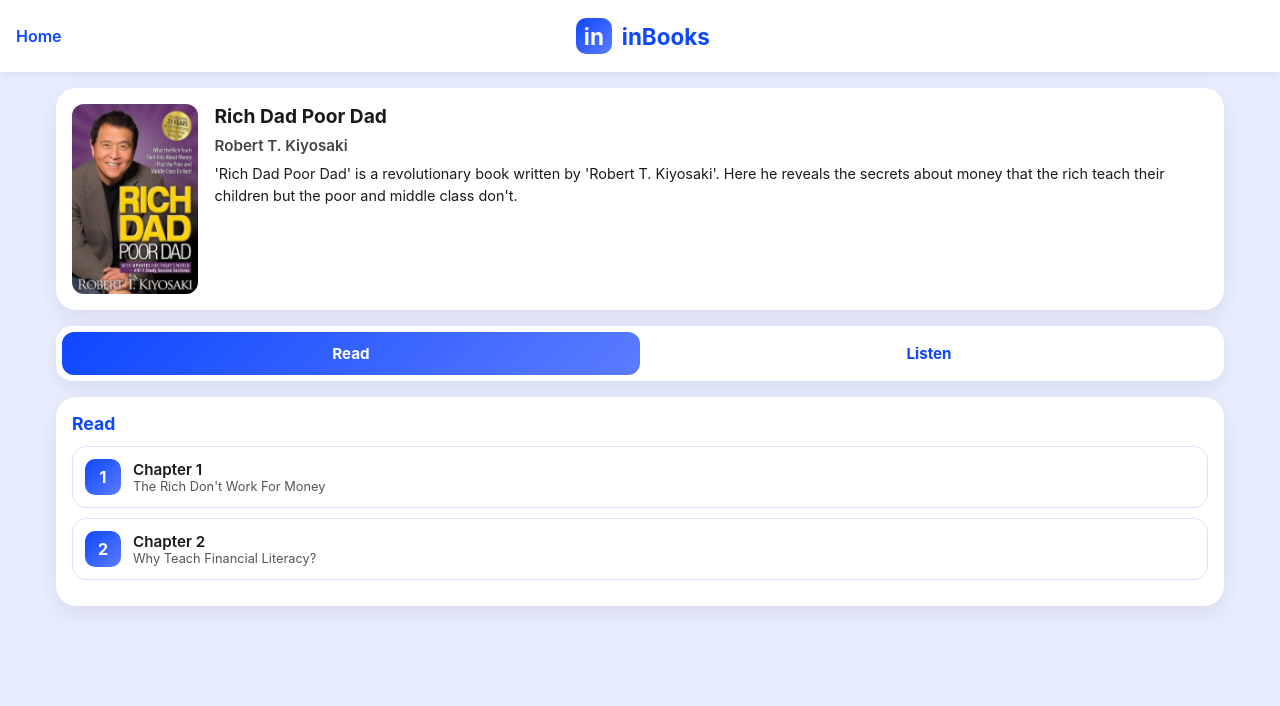
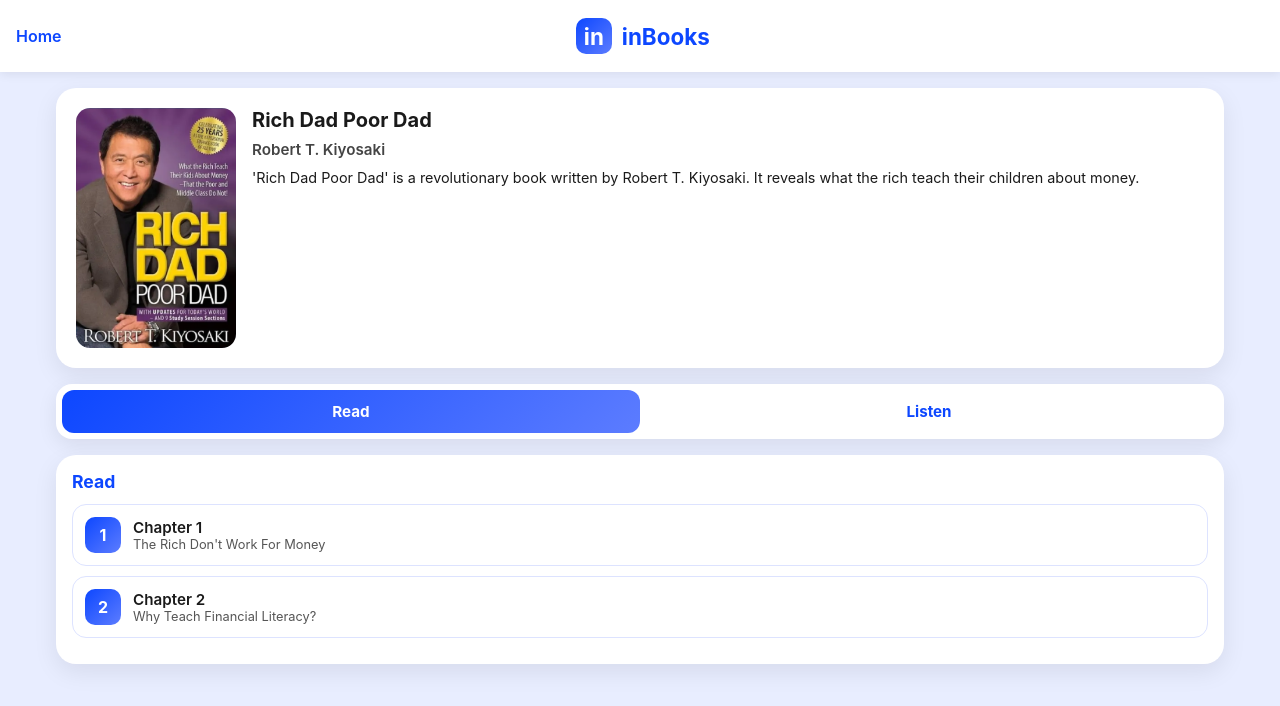
Before and after one commit to palashhazraofficial/inBook.github.io, a plain HTML site: page Rich_Dad_Poor_Dad/book_details_page.html in a window 1280 px wide. Drawn offline with Linux system fonts and the light colour scheme.

Commit message:
Refactor book details page for mobile responsiveness
Updated the book details page with improved layout and styles for mobile responsiveness. Enhanced the toggle buttons and chapter sections for better user interaction.

```diff
--- a/Rich_Dad_Poor_Dad/book_details_page.html
+++ b/Rich_Dad_Poor_Dad/book_details_page.html
@@ -80,36 +80,42 @@ body {
 /* ================= BOOK HEADER ================= */
 .book-header {
   display: flex;
+  flex-direction: column; /* MOBILE FIX */
+  align-items: center;
   gap: 16px;
   background: #fff;
-  padding: 16px;
+  padding: 20px;
   border-radius: 20px;
   box-shadow: 0 8px 25px rgba(0,0,0,0.08);
   margin-bottom: 16px;
 }
 
 .book-cover {
-  width: 120px;
+  width: 160px;               /* Bigger on mobile */
   aspect-ratio: 2 / 3;
+  border-radius: 14px;
   overflow: hidden;
-  border-radius: 12px;
-  background: #ddd;
+  background: #f0f2ff;
+  display: flex;
+  align-items: center;
+  justify-content: center;
 }
 
 .book-cover img {
   width: 100%;
   height: 100%;
-  object-fit: cover;
+  object-fit: contain;        /* IMPORTANT FIX */
 }
 
 .book-details {
   display: flex;
   flex-direction: column;
   gap: 8px;
+  text-align: center;         /* Mobile friendly */
 }
 
 .book-title {
-  font-size: 1.2rem;
+  font-size: 1.25rem;
   font-weight: 700;
 }
 
@@ -218,7 +224,22 @@ audio {
 
 /* ================= DESKTOP ================= */
 @media (min-width: 768px) {
-  .book-cover { width: 160px; }
+  .book-header {
+    flex-direction: row;
+    align-items: flex-start;
+  }
+
+  .book-cover {
+    width: 160px;
+  }
+
+  .book-cover img {
+    object-fit: cover; /* premium look on desktop */
+  }
+
+  .book-details {
+    text-align: left;
+  }
 }
 </style>
 </head>
@@ -235,7 +256,6 @@ audio {
 
 <main class="container">
 
-  <!-- BOOK HEADER -->
   <section class="book-header">
     <div class="book-cover">
       <img src="Cover_Image.png" alt="Book Cover">
@@ -244,22 +264,21 @@ audio {
       <div class="book-title">Rich Dad Poor Dad</div>
       <div class="book-author">Robert T. Kiyosaki</div>
       <div class="book-summary">
-        'Rich Dad Poor Dad' is a revolutionary book written by 'Robert T. Kiyosaki'. Here he reveals the secrets about money that the rich teach their children but the poor and middle class don't.
+        'Rich Dad Poor Dad' is a revolutionary book written by Robert T. Kiyosaki. It reveals what the rich teach their children about money.
       </div>
     </div>
   </section>
 
-  <!-- TOGGLE -->
   <div class="toggle-buttons">
-    <button class="toggle-btn active" onclick="showSection('read')">Read</button>
-    <button class="toggle-btn" onclick="showSection('listen')">Listen</button>
+    <button class="toggle-btn active" onclick="showSection('read', this)">Read</button>
+    <button class="toggle-btn" onclick="showSection('listen', this)">Listen</button>
   </div>
 
-  <!-- READ -->
+  <!--Read-->
   <section id="read" class="section active">
     <div class="section-title">Read</div>
 
-    <a href="#chapter1" class="chapter">
+    <a href="#" class="chapter">
       <div class="chapter-icon">1</div>
       <div class="chapter-text">
         <div class="chapter-name">Chapter 1</div>
@@ -267,7 +286,7 @@ audio {
       </div>
     </a>
 
-    <a href="#chapter2" class="chapter">
+    <a href="#" class="chapter">
       <div class="chapter-icon">2</div>
       <div class="chapter-text">
         <div class="chapter-name">Chapter 2</div>
@@ -276,7 +295,7 @@ audio {
     </a>
   </section>
 
-  <!-- LISTEN -->
+  <!--Listen-->
   <section id="listen" class="section">
     <div class="section-title">Listen</div>
 
@@ -285,7 +304,7 @@ audio {
       <div class="chapter-text">
         <div class="chapter-name">Chapter 1</div>
         <div class="chapter-sub">The Rich Don't Work For Money</div>
-        <audio controls src="#audio1"></audio>
+        <audio controls src="#"></audio>
       </div>
     </div>
 
@@ -294,7 +313,7 @@ audio {
       <div class="chapter-text">
         <div class="chapter-name">Chapter 2</div>
         <div class="chapter-sub">Why Teach Financial Literacy?</div>
-        <audio controls src="#audio2"></audio>
+        <audio controls src="#"></audio>
       </div>
     </div>
   </section>
@@ -302,12 +321,11 @@ audio {
 </main>
 
 <script>
-function showSection(section) {
+function showSection(id, btn) {
   document.querySelectorAll('.section').forEach(s => s.classList.remove('active'));
   document.querySelectorAll('.toggle-btn').forEach(b => b.classList.remove('active'));
-
-  document.getElementById(section).classList.add('active');
-  event.target.classList.add('active');
+  document.getElementById(id).classList.add('active');
+  btn.classList.add('active');
 }
 </script>
 
```
